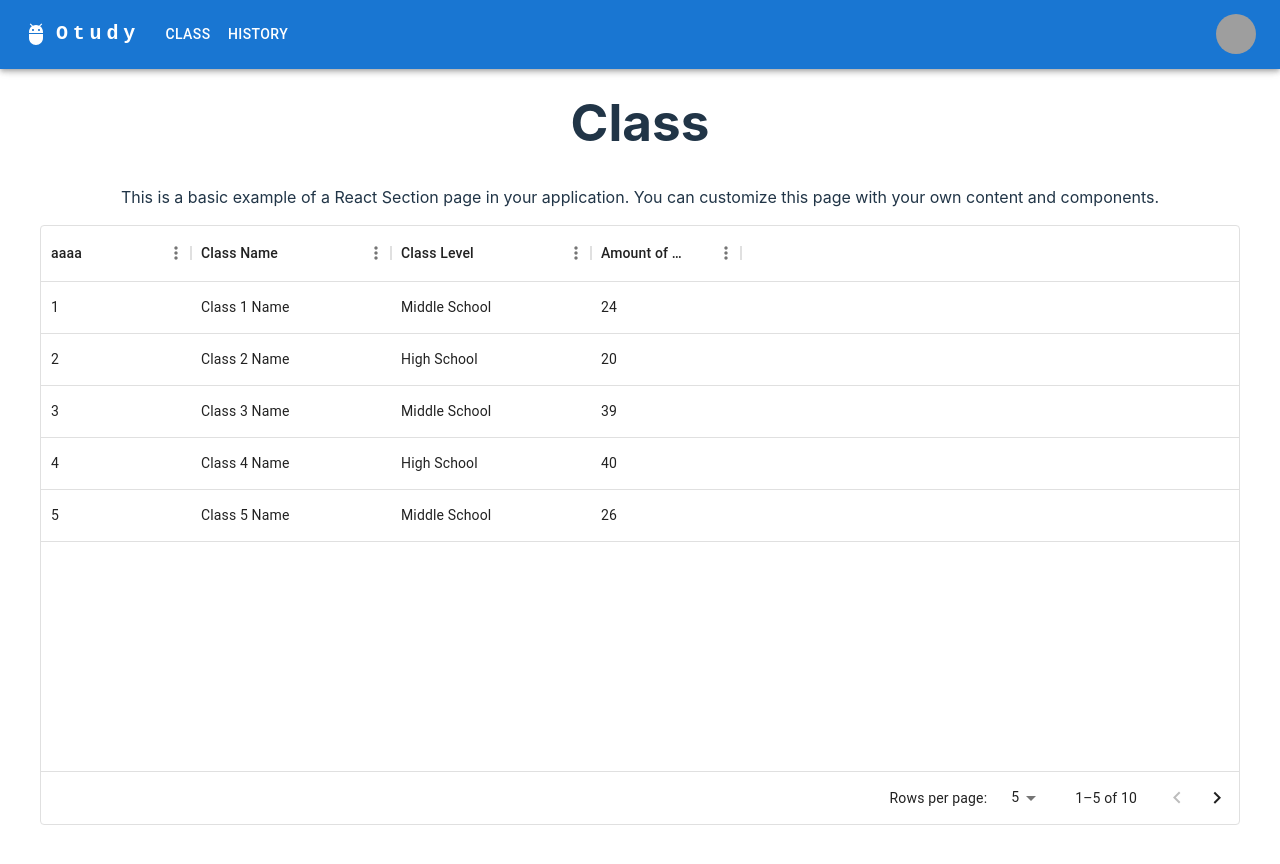
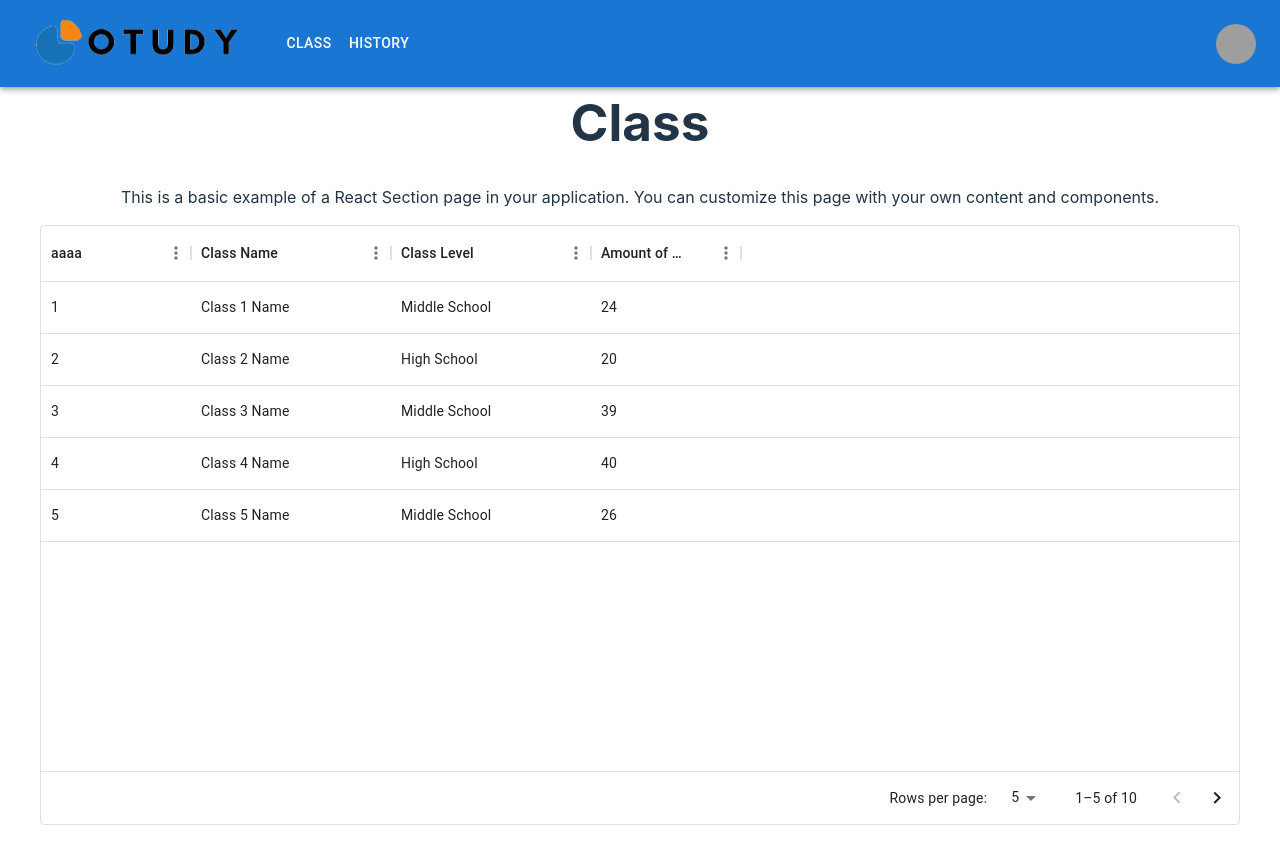
Before and after one commit to OTUDY/otudy_frontend, a React (Vite) app: page /section in a window 1280 px wide. Built offline with nearby package versions, Linux system fonts and the light colour scheme; grey boxes are pictures that could not be loaded.

Commit message:
add otudy icon to header

```diff
--- a/src/components/HeaderBar.tsx
+++ b/src/components/HeaderBar.tsx
@@ -12,6 +12,7 @@ import Button from "@mui/material/Button";
 import Tooltip from "@mui/material/Tooltip";
 import MenuItem from "@mui/material/MenuItem";
 import AdbIcon from "@mui/icons-material/Adb";
+import OtudyLogo from "../assets/OtudyLogo.svg";
 
 function HeaderBar() {
   const [anchorElNav, setAnchorElNav] = React.useState<null | HTMLElement>(
@@ -45,24 +46,15 @@ function HeaderBar() {
     <AppBar position="static">
       <Container maxWidth="xl">
         <Toolbar disableGutters>
-          <AdbIcon sx={{ display: { xs: "none", md: "flex" }, mr: 1 }} />
-          <Typography
-            variant="h6"
-            noWrap
-            component="a"
-            href="/"
-            sx={{
-              mr: 2,
-              display: { xs: "none", md: "flex" },
-              fontFamily: "monospace",
-              fontWeight: 700,
-              letterSpacing: ".3rem",
-              color: "inherit",
-              textDecoration: "none",
-            }}
+          <IconButton
+            size="large"
+            edge="start"
+            color="primary"
+            aria-label="home"
+            sx={{ mr: 2 }}
           >
-            Otudy
-          </Typography>
+            <img src={OtudyLogo} />
+          </IconButton>
 
           {/* Nav menu for smaller screens */}
           <Box sx={{ flexGrow: 1, display: { xs: "flex", md: "none" } }}>
```
Also changed, not shown: src/assets/OtudyLogo.svg (added).
